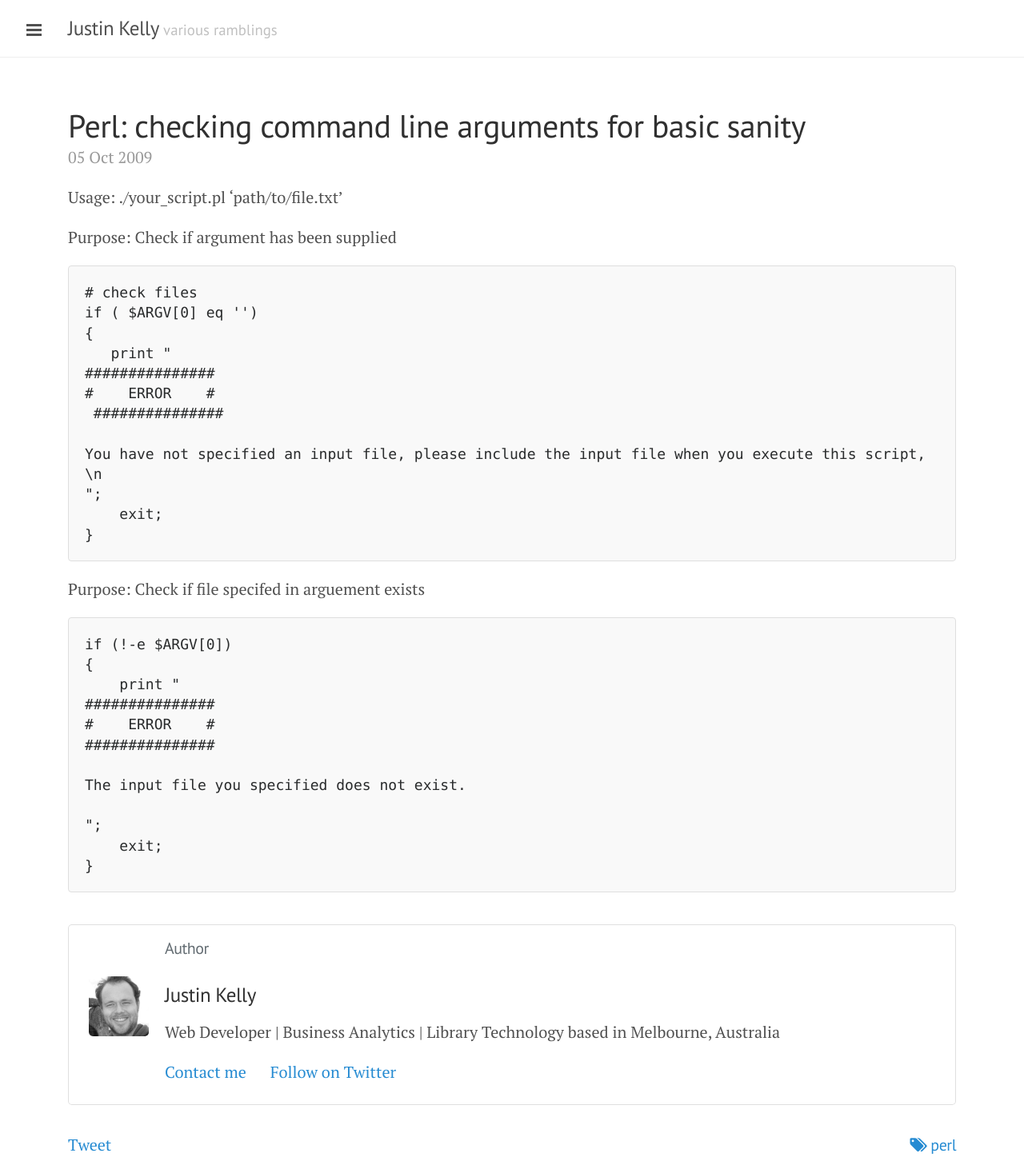
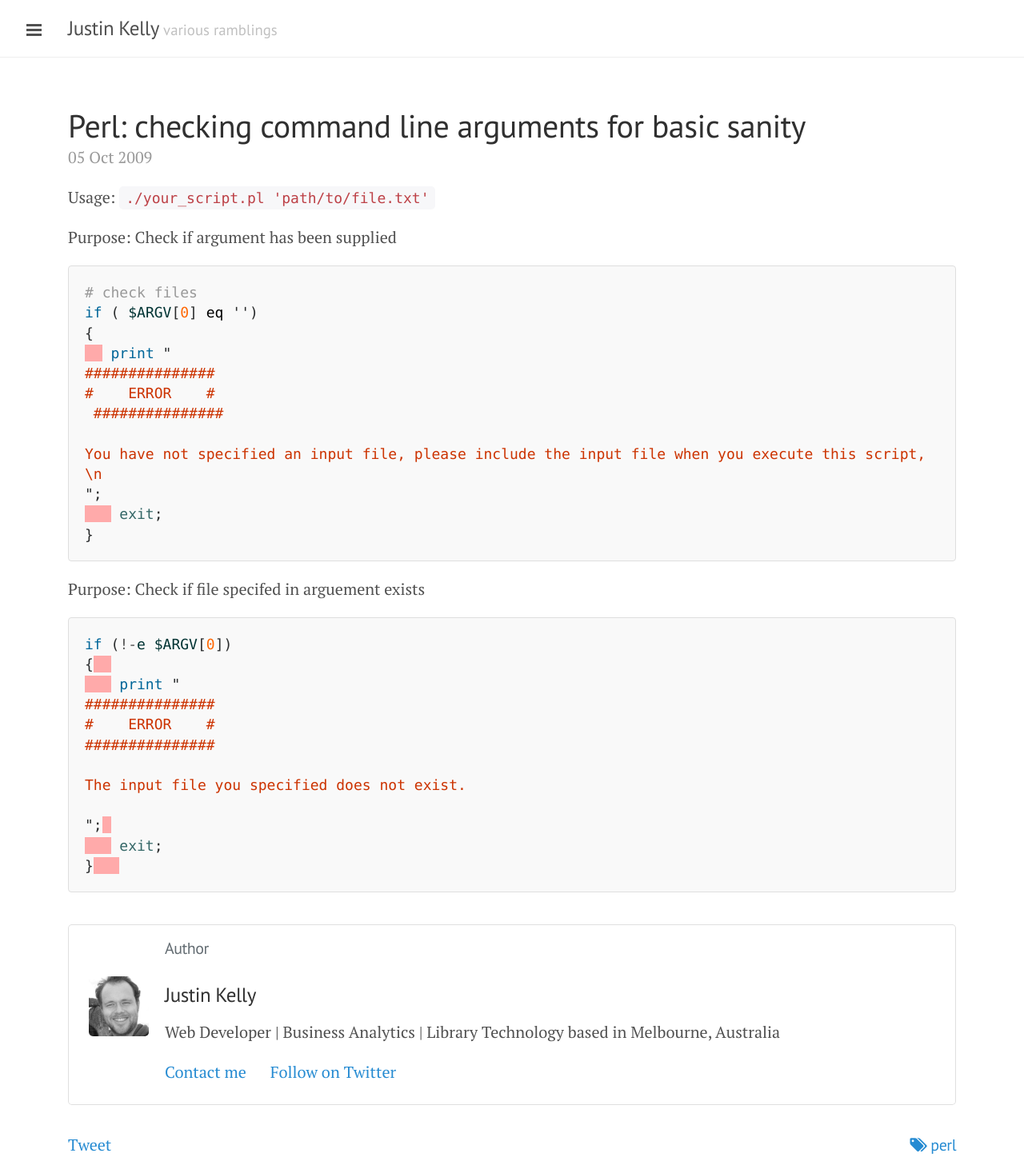
Before and after one commit to justinkelly/justinkelly.github.io, a Jekyll site: the page built from _posts/2009-10-05-perl-checking-command-line-arguments-for-basi.markdown, in a window 1280 px wide. Shown: the whole page at 80% size. Built offline with Jekyll 4.4.1, drawn with Linux system fonts in a browser that asks for light colours; nearby versions of some CDN libraries; comment, search, counter and statistics services are not loaded.

Commit message:
Updated 2009-10-05-perl-checking-command-line-arguments-for-basi.markdown

````diff
--- a/_posts/2009-10-05-perl-checking-command-line-arguments-for-basi.markdown
+++ b/_posts/2009-10-05-perl-checking-command-line-arguments-for-basi.markdown
@@ -1,14 +1,15 @@
 ---
 layout: post
-title: "Perl: checking command line arguments for basic sanity"
+title: 'Perl: checking command line arguments for basic sanity'
 published: true
 tags: perl
+comments: true
 ---
-Usage: ./your_script.pl 'path/to/file.txt'
+Usage: `./your_script.pl 'path/to/file.txt'`
 
 Purpose: Check if argument has been supplied
 
-```
+``` perl
 # check files
 if ( $ARGV[0] eq '')
 {
@@ -26,7 +27,7 @@ You have not specified an input file, please include the input file when you exe
 
 Purpose: Check if file specifed in arguement exists
 
-```
+``` perl
 if (!-e $ARGV[0])
 {
     print "
````
